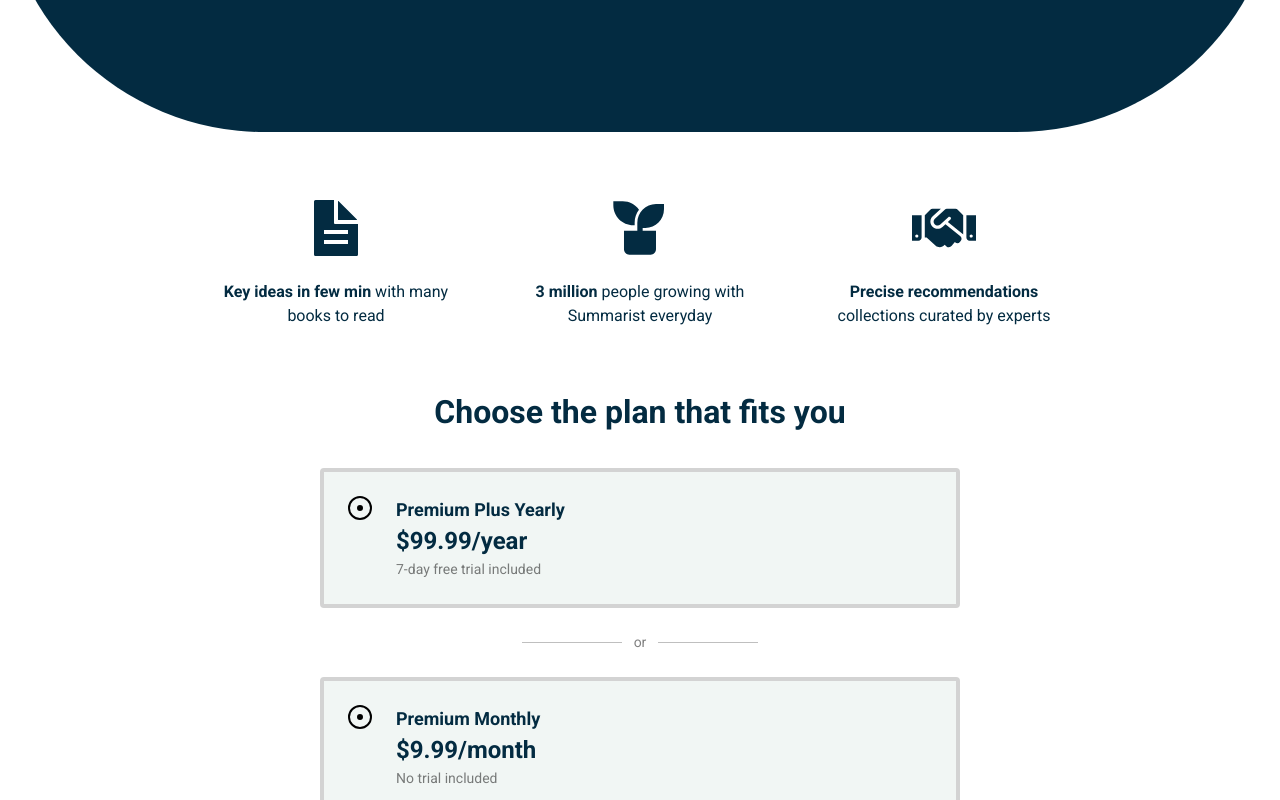
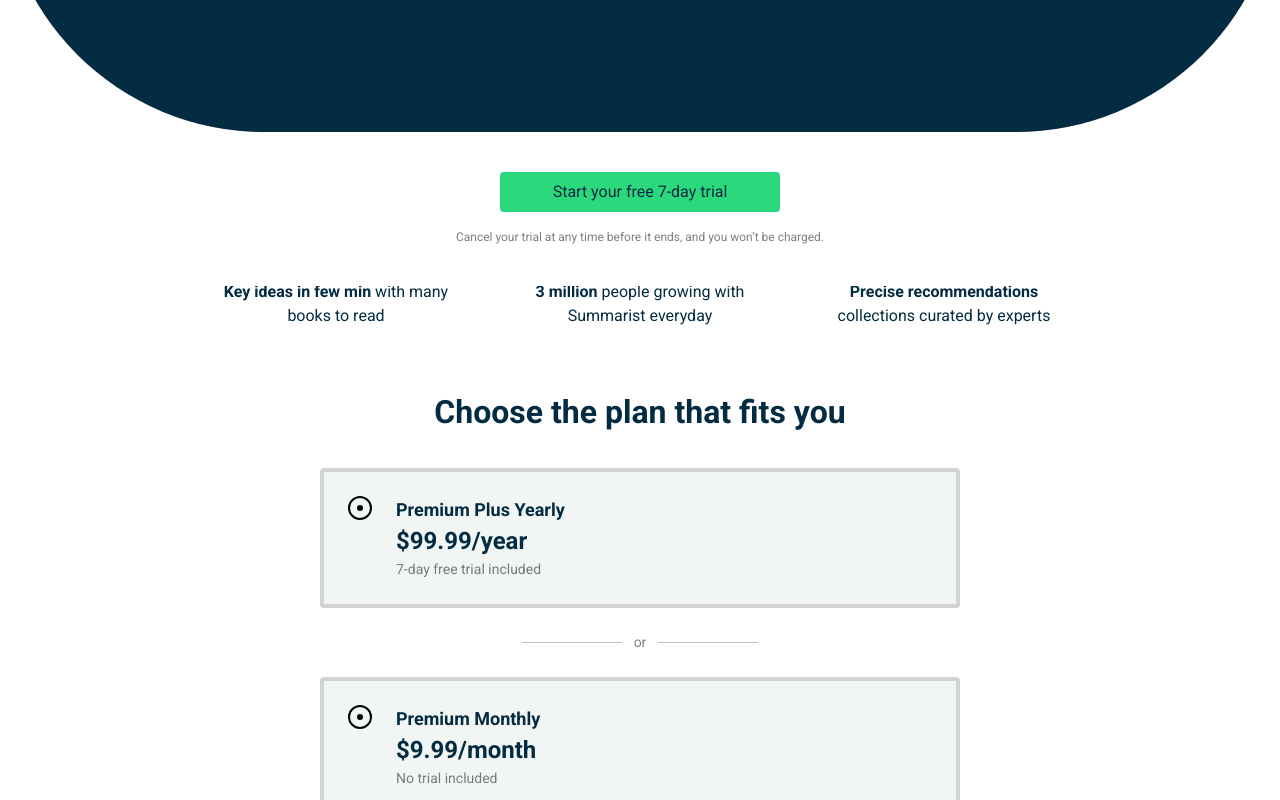
Before and after one commit to jeddelich/fes-internship-summarist, a Next.js app: page /choose-plan in a window 1280 px wide. Shown: the part 660-1460 px from the top of the page. Built offline with nearby package versions, Linux system fonts and the light colour scheme; no server answers.

Commit message:
add sticky component

```diff
--- a/app/choose-plan/page.module.css
+++ b/app/choose-plan/page.module.css
@@ -45,6 +45,33 @@
     margin-top: 32px;
 }
 
+/* GET STARTED */
+
+.stickyTrack{
+    display: flex;
+    flex-direction: column;
+    min-height: 100%;
+}
+
+.getStarted{
+    position: sticky;
+    bottom: 0;
+    width: 100%;
+    background-color: #ffffff;
+    display: flex;
+    flex-direction: column;
+    justify-content: center;
+    padding-top: 40px;
+}
+
+.smallPrint{
+    text-align: center;
+    margin-top: 16px;
+    opacity: 50%;
+    font-size: 12px;
+    padding-bottom: 40px;
+}
+
 /* BENEFITS */
 
 .benefits{
@@ -54,6 +81,7 @@
 }
 
 .benefitsList{
+    position: relative;
     display: flex;
     gap: 64px;
 }
@@ -96,7 +124,6 @@
     display: flex;
     flex-direction: column;
     align-items: center;
-    margin-bottom: 80px;
 }
 
 .h2 {
--- a/app/choose-plan/page.tsx
+++ b/app/choose-plan/page.tsx
@@ -1,10 +1,18 @@
+"use client"
+
 import { IoDocumentTextSharp } from "react-icons/io5";
 import styles from "./page.module.css";
 import { RiPlantFill } from "react-icons/ri";
 import { FaHandshake } from "react-icons/fa";
-import Footer from "@/components/layout/Footer"
+import Footer from "@/components/layout/Footer";
+import Btn from "@/components/ui/Btn";
 
 function page() {
+
+  function purchase() {
+    console.log("purchase")
+  }
+
   return (
     <div className={styles.page}>
       <section className={styles.landing}>
@@ -23,6 +31,7 @@ function page() {
         </figure>
       </section>
 
+      <div className={styles.stickyTrack}>
         <section className={styles.benefits}>
           <ul className={styles.benefitsList}>
             <li className={styles.benefit}>
@@ -39,8 +48,8 @@ function page() {
                 <RiPlantFill className={styles.icon} />
               </figure>
               <div className={styles.benefitDescription}>
-              <span className={styles.bold}>3 million</span> people growing with
-              Summarist everyday
+                <span className={styles.bold}>3 million</span> people growing
+                with Summarist everyday
               </div>
             </li>
             <li className={styles.benefit}>
@@ -68,9 +77,9 @@ function page() {
             </div>
           </div>
           <div className={styles.separator}>
-        <hr className={styles.separatorLine}/>
+            <hr className={styles.separatorLine} />
             <div className={styles.separatorText}>or</div>
-        <hr className={styles.separatorLine}/>
+            <hr className={styles.separatorLine} />
           </div>
           <div className={styles.planPackage}>
             <figure className={styles.selectionCircle}>
@@ -83,6 +92,20 @@ function page() {
             </div>
           </div>
         </section>
+        <div className={styles.getStarted}>
+          <Btn
+            text="Start your free 7-day trial"
+            color="bg-[#2bd97c]! text-[#032b41]!"
+            style={{ width: "280px" }}
+            wrapper="flex justify-center"
+            onClick={purchase}
+          />
+          <div className={styles.smallPrint}>
+            Cancel your trial at any time before it ends, and you won’t be
+            charged.
+          </div>
+        </div>
+      </div>
 
       <Footer />
     </div>
--- a/components/ui/Btn.jsx
+++ b/components/ui/Btn.jsx
@@ -1,6 +1,7 @@
+
 import styles from "./Btn.module.css";
 
-function Btn({ text, color, icon, wrapper, style, type = "button", onClick }) {
+function Btn({ text, color, icon = null, wrapper, style, type = "button", onClick }) {
   return (
     <div className={wrapper}>
       <button
```
Lines whose indentation alone changed are shown as unchanged.
